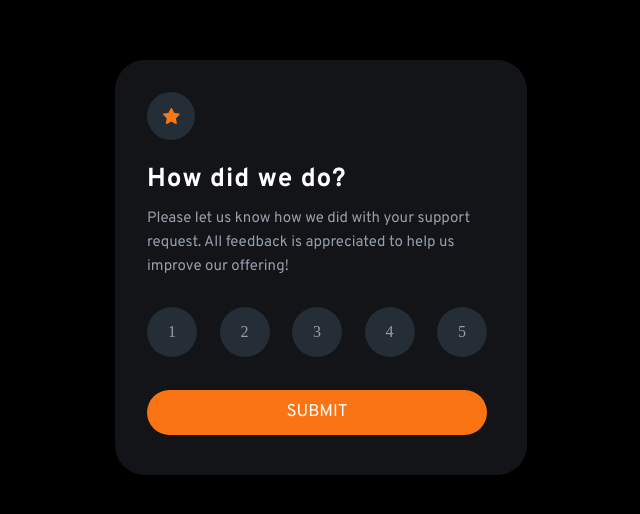
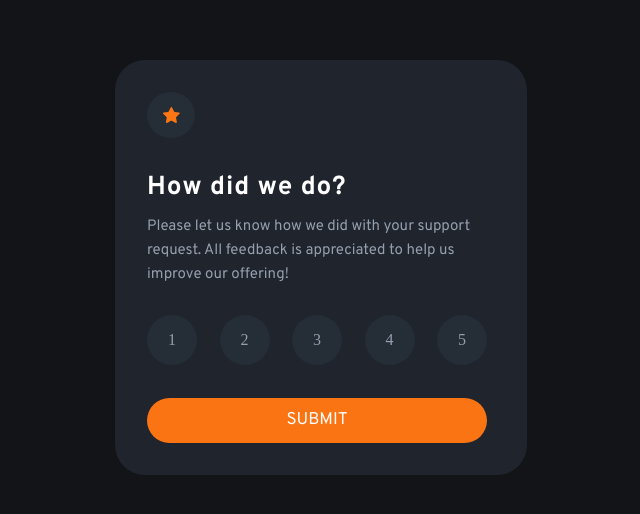
Before and after one commit to UtopicUnicorn995/Frontend-Mentor-Interactive-rating-component, a plain HTML site: page index.html in a window 1280 px wide. Shown: the part 136-650 px from the top of the page, without its empty margins (319-959 px from the left). Drawn offline with Linux system fonts and the light colour scheme.

Commit message:
updated colors and spacing

```diff
--- a/style.css
+++ b/style.css
@@ -1,5 +1,6 @@
 :root {
   --Dark-Blue: hsl(213, 19%, 18%);
+  --Dark-Blue-2: hsl(219, 18%, 15%);
   --Very-Dark-Blue: hsl(216, 12%, 8%);
   --Light-Grey: hsl(217, 12%, 63%);
   --Medium-Grey: hsl(216, 12%, 54%);
@@ -23,11 +24,11 @@ body {
   display: flex;
   justify-content: center;
   align-items: center;
-  background-color: black;
+  background-color: var(--Very-Dark-Blue);
 }
 
 .main {
-  background-color: var(--Very-Dark-Blue);
+  background-color: var(--Dark-Blue-2);
   width: 412px;
   height: 415px;
   position: relative;
@@ -52,7 +53,7 @@ body {
 
 .h1--how {
   color: #ffffff;
-  margin-top: 8px;
+  margin-top: 18px;
   margin-bottom: 0;
   letter-spacing: 0.9px;
   font-size: 1.63em;
```
